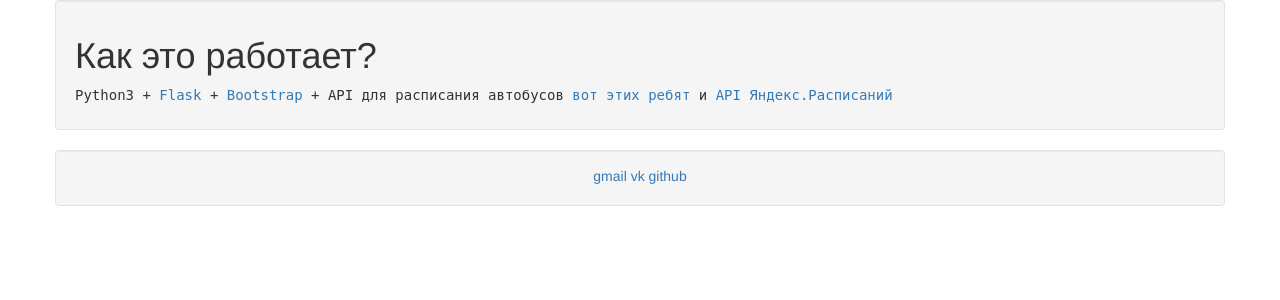
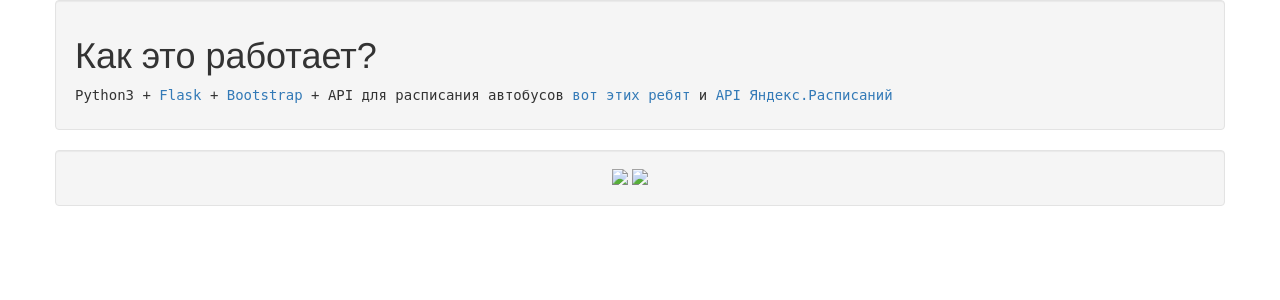
Before and after one commit to vmax/dubki, a Flask app: page /about in a window 1280 px wide. Shown: the part 181-481 px from the top of the page. Run offline with Flask 2, Linux system fonts and the light colour scheme; some libraries are stand-ins or nearby versions.

Commit message:
make navbar a template

```diff
--- a/templates/about.html
+++ b/templates/about.html
@@ -23,11 +23,8 @@
     	  		<a href="http://rasp.yandex.ru/">API Яндекс.Расписаний</a>
     	  	</label>
     	 </div>
-	 <div class='container navbar well'>
-         <a href="mailto:vmax0770@gmail.com?subject=Dubki">gmail</a>
-         <a href="http://vk.com/id219479602">vk</a>
-        <a href="http://github.com/vmax/dubki/">github</a>
-    	 </div>
+
+        {% include 'navbar.html' %}
 
     </body>
 
--- /dev/null
+++ b/templates/navbar.html
@@ -0,0 +1,5 @@
+ <div class='container navbar well'>
+     <a href="mailto:vmax0770@gmail.com?subject=Dubki"><img src='http://mail.google.com/favicon.ico'/></a>
+     <a href="http://vk.com/id219479602"><img src='http://vk.com/favicon.ico'/></a>
+     <a href="http://github.com/vmax/dubki/"><img width='16px' height='16px' src='http://github.com/favicon.ico'/></a>
+</div>
```
Also changed, not shown: templates/error-500.html (+3 -5 lines).
